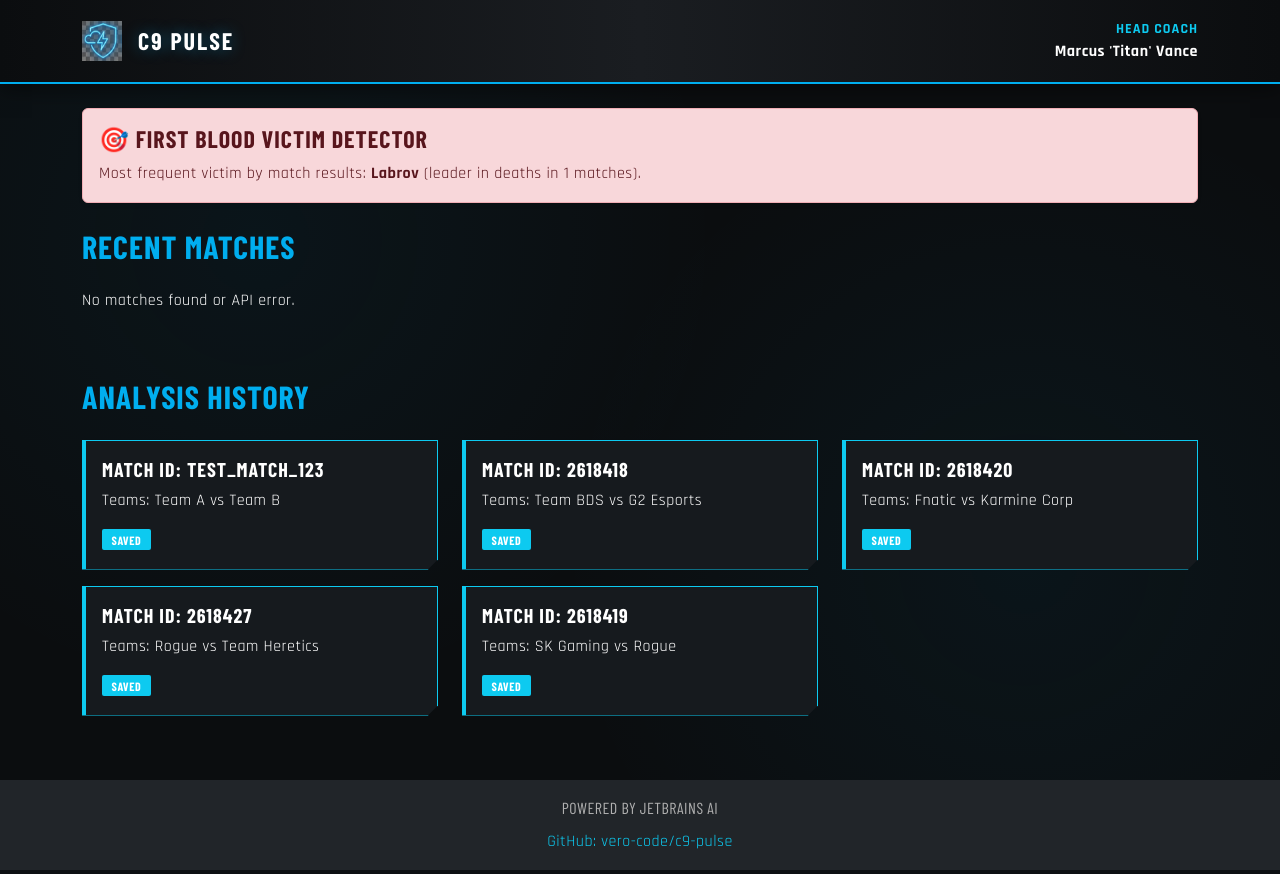
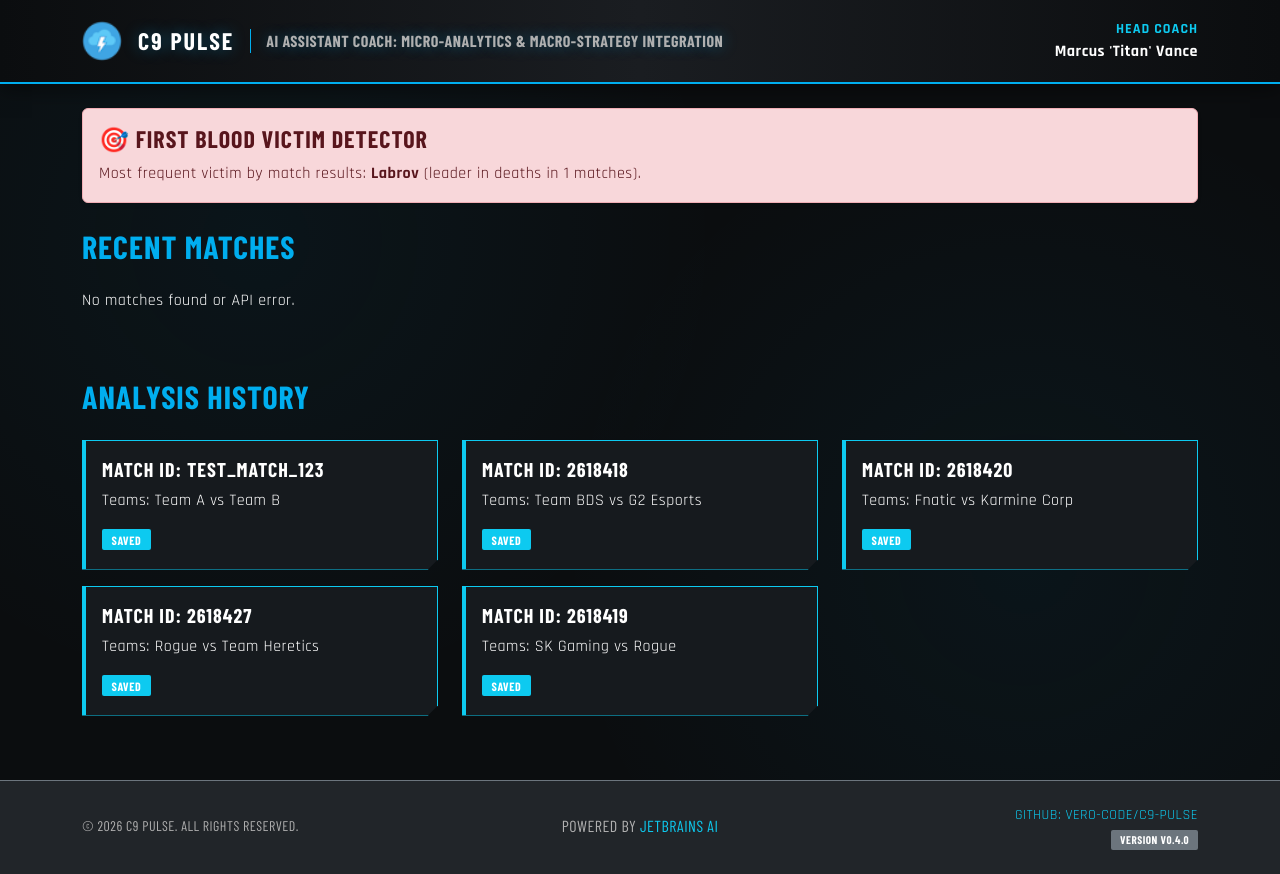
Before and after one commit to vero-code/c9-pulse, a Flask app: page / in a window 1280 px wide. Run offline with Flask 3, Linux system fonts and the light colour scheme; data that the repository does not hold is empty; some web fonts are replaced.

Commit message:
refactor: update header & footer layout

```diff
--- a/static/css/style.css
+++ b/static/css/style.css
@@ -12,6 +12,10 @@
     --glow-blue: 0 0 15px rgba(0, 174, 239, 0.4);
 }
 
+html, body {
+    height: 100%;
+}
+
 body {
     background-color: var(--c9-dark);
     color: #ffffff;
@@ -21,9 +25,20 @@
         radial-gradient(circle at 20% 30%, rgba(0, 174, 239, 0.05) 0%, transparent 40%),
         radial-gradient(circle at 80% 70%, rgba(0, 174, 239, 0.05) 0%, transparent 40%);
     background-attachment: fixed;
+    display: flex;
+    flex-direction: column;
+}
+
+.main-content {
+    flex: 1 0 auto;
+}
+
+.footer {
+    flex-shrink: 0;
 }
 
 .navbar {
+    flex-shrink: 0;
     background: linear-gradient(90deg, var(--c9-dark) 0%, #1a1d21 50%, var(--c9-dark) 100%) !important;
     border-bottom: 2px solid var(--c9-blue);
     box-shadow: 0 4px 20px rgba(0,0,0,0.5);
--- a/templates/index.html
+++ b/templates/index.html
@@ -4,7 +4,7 @@
     <meta charset="UTF-8">
     <meta name="viewport" content="width=device-width, initial-scale=1.0">
     <title>C9 Pulse - Esports Analysis</title>
-    <link rel="icon" type="image/jpeg" href="{{ url_for('static', filename='img/favicon_32.png') }}">
+    <link rel="icon" type="image/jpeg" href="{{ url_for('static', filename='img/logo.png') }}">
     <link href="https://cdn.jsdelivr.net/npm/bootstrap@5.3.0/dist/css/bootstrap.min.css" rel="stylesheet">
     <link rel="stylesheet" href="{{ url_for('static', filename='css/style.css') }}">
 </head>
@@ -18,6 +18,9 @@
                      height="40"
                      class="d-inline-block align-top me-3">
                 <span style="font-size: 1.5rem;">C9 PULSE</span>
+                <span class="ms-3 text-muted d-none d-xl-inline" style="font-size: 1.0rem; letter-spacing: 0.5px; border-left: 1px solid var(--c9-blue); padding-left: 15px; text-transform: uppercase; font-family: var(--stat-font);">
+                    AI Assistant Coach: Micro-Analytics & Macro-Strategy Integration
+                </span>
             </a>
             <div class="d-none d-md-block text-end">
                 <div class="text-info fw-bold small" style="letter-spacing: 1px;">HEAD COACH</div>
@@ -26,7 +29,7 @@
         </div>
     </nav>
 
-    <div class="container">
+    <div class="container main-content">
         {% if fb_victim %}
         <div class="alert alert-danger shadow-sm mb-4" role="alert">
             <h4 class="alert-heading">🎯 First Blood Victim Detector</h4>
@@ -95,13 +98,23 @@
         {% endif %}
     </div>
 
-    <footer class="footer mt-5 py-3 bg-dark text-white">
-        <div class="container text-center">
-            <span class="text-muted">Powered by JetBrains AI</span>
-            <div class="mt-2">
-                <a href="https://github.com/vero-code/c9-pulse" class="text-info text-decoration-none" target="_blank">
-                    GitHub: vero-code/c9-pulse
-                </a>
+    <footer class="footer mt-5 py-4 bg-dark text-white border-top border-secondary">
+        <div class="container">
+            <div class="row align-items-center">
+                <div class="col-md-4 text-center text-md-start mb-3 mb-md-0">
+                    <span class="text-muted small">© 2026 C9 PULSE. ALL RIGHTS RESERVED.</span>
+                </div>
+                <div class="col-md-4 text-center mb-3 mb-md-0">
+                    <span class="text-muted">Powered by <span class="text-info">JetBrains AI</span></span>
+                </div>
+                <div class="col-md-4 text-center text-md-end">
+                    <div class="d-flex flex-column align-items-center align-items-md-end">
+                        <a href="https://github.com/vero-code/c9-pulse" class="text-info text-decoration-none small mb-1" target="_blank">
+                            GITHUB: VERO-CODE/C9-PULSE
+                        </a>
+                        <span class="badge bg-secondary" style="font-size: 0.7rem;">VERSION v0.4.0</span>
+                    </div>
+                </div>
             </div>
         </div>
     </footer>
```
Also changed, not shown: templates/match_detail.html (+22 -9 lines), static/img/favicon_32.png (deleted), static/img/logo.png.
